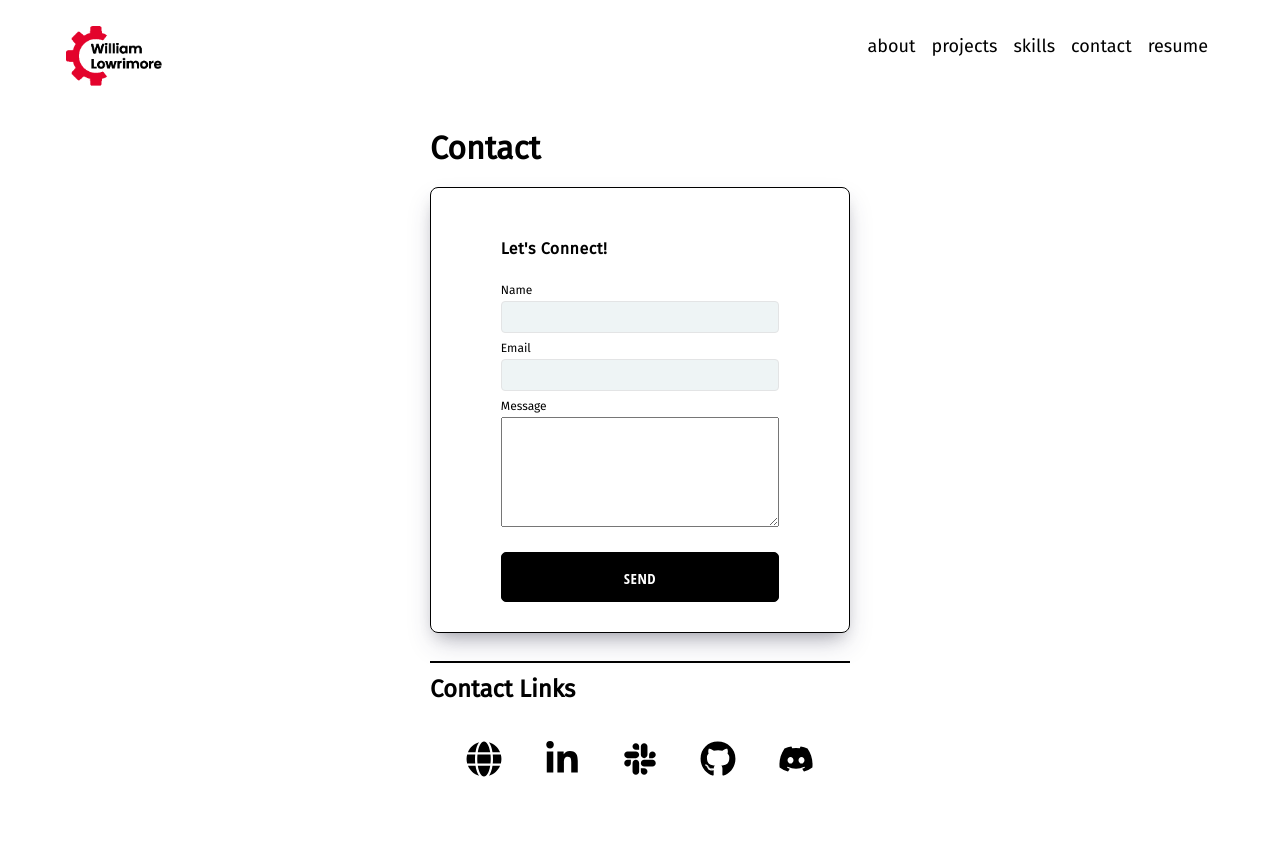
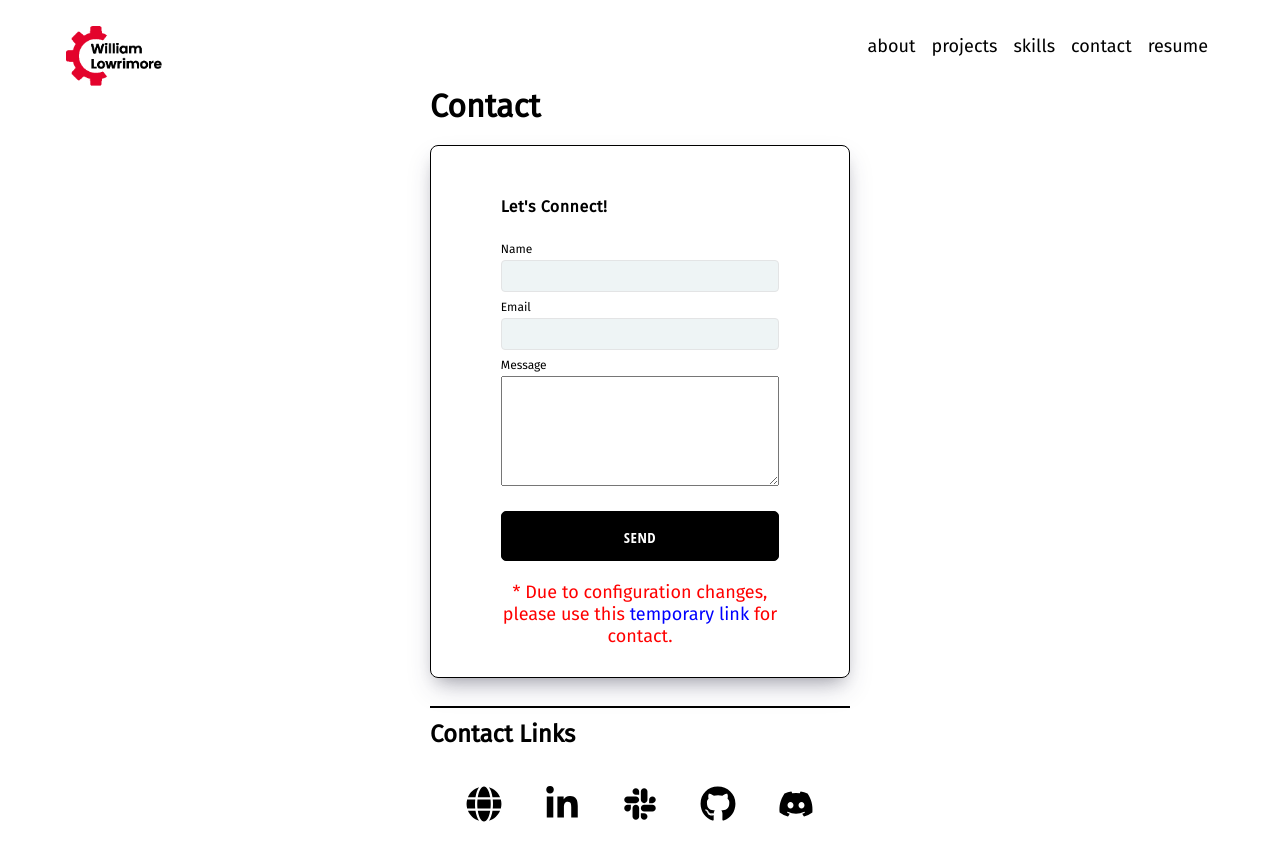
Before and after one commit to wlowrimore/2023_portfolio, a React (Create React App) app in the folder portfolio-code/: page /contact in a window 1280 px wide. Shown: the top 860 px of the page. Built offline with nearby package versions, Linux system fonts and the light colour scheme.

Commit message:
adds temporary email link to contact

```diff
--- a/portfolio-code/src/components/contact-form/contact-form.component.jsx
+++ b/portfolio-code/src/components/contact-form/contact-form.component.jsx
@@ -7,6 +7,7 @@ import {
   Label,
   Input,
   TextArea,
+  AltEmailLink,
 } from "./contact-form.styles";
 
 const ContactForm = () => {
@@ -86,6 +87,11 @@ const ContactForm = () => {
         <Button buttonType={"inverted"} type="submit">
           Send
         </Button>
+        <AltEmailLink>
+          * Due to configuration changes, please use this
+          <a href="mailto:wlowrimore@gmail.com"> temporary link </a>
+          for contact.
+        </AltEmailLink>
       </Form>
     </ContactFormContainer>
   );
--- a/portfolio-code/src/components/contact-form/contact-form.styles.jsx
+++ b/portfolio-code/src/components/contact-form/contact-form.styles.jsx
@@ -103,3 +103,19 @@ export const TextArea = styled.textarea`
   padding: 0 4px;
   margin-bottom: 25px;
 `;
+
+export const AltEmailLink = styled.div`
+  text-align: center;
+  font-size: 18px;
+  color: red;
+  padding-top: 20px;
+
+  a {
+    color: blue;
+
+    &:hover {
+      color: black;
+      text-decoration: underline;
+    }
+  }
+`;
```
